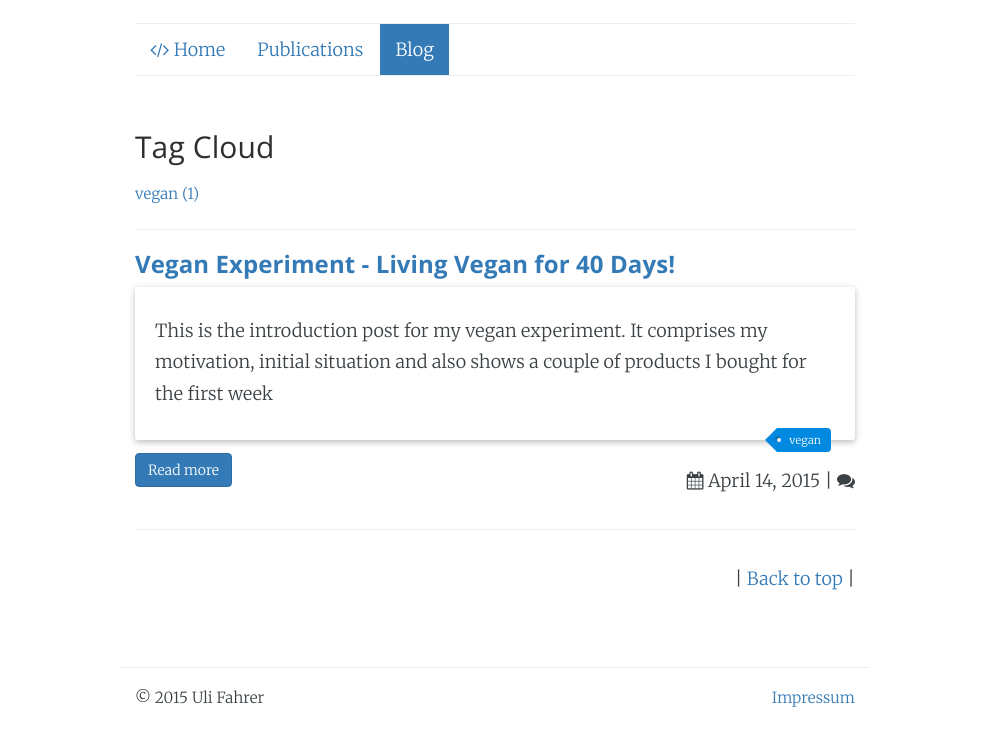
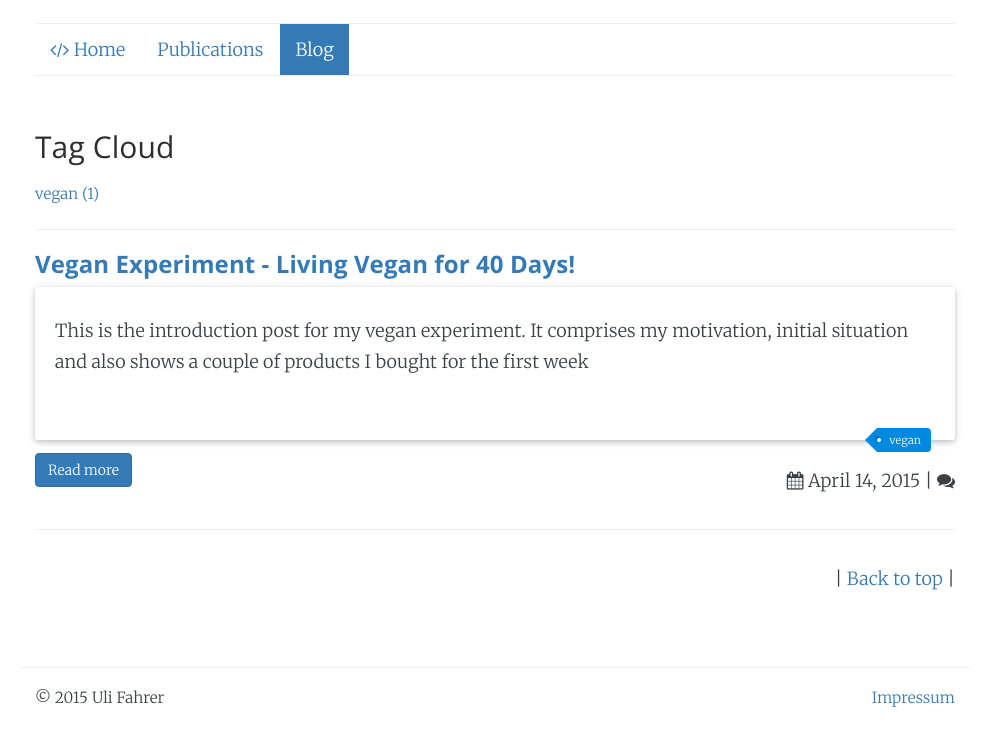
Before and after one commit to Tooa/tooa.github.io, a Jekyll site: the page built from blog/index.html, in a window 1280 px wide. Shown: the top 746 px of the page, without its empty margins (145-1134 px from the left). Built offline with Jekyll 4.4.1, drawn with Linux system fonts in a browser that asks for light colours; nearby versions of some CDN libraries; library files that are not in the unit come from our copies.

Commit message:
Fix mobile issues

```diff
--- a/_layouts/post.html
+++ b/_layouts/post.html
@@ -51,7 +51,7 @@ layout: default
         {% if page.comments %}
             <div class="col-md-12">
                 <h2>Comments Section</h2>
-                <p>Feel free to comment on the post but keep it clean and on topic.</p>
+                <p>Feel free to comment on the post. But keep it clean and on topic.</p>
                 {% include disqus.html %}
             </div>
         {% endif %}
--- a/blog/index.html
+++ b/blog/index.html
@@ -6,10 +6,10 @@ description: Blog
 permalink: /blog/
 ---
 <div class="blog">
-
     {% for post in site.posts %}
+        <!-- TODO: resolve code duplication: see tag-page.html -->
         <div class="row">
-        <div class="col-md-12">
+            <div class="col-md-12 hidden-xs hidden-sm">
                 <h3><strong><a href="{{ post.url }}">{{ post.title }}</a></strong></h3>
                 <div class="box">
                     <p>
@@ -33,23 +33,13 @@ permalink: /blog/
                             | <i class="fa fa-comments"></i> <a href="{{ site.url }}{{ post.url }}#disqus_thread"></a></p>
                     </div>
                 </div>
-           <!-- </div>-->
+            </div>
 
-            <div class="col-xs-8 hidden-md hidden-lg hidden-print">
-                <p>
-                    <i class="fa fa-calendar"></i> {{ post.date | date: "%B %e, %Y" }}
-                    | <i class="fa fa-comments"></i> <a href="{{ site.url }}{{ post.url }}#disqus_thread"></a>
-                </p>
-                <ul class="tags">
-                    {% for tag in post.tags %}
-                        <a href="/tag/{{ tag }}/" rel="tooltip"
-                            title="View posts tagged with &quot;{{ tag }}&quot;">{{ tag }}</a>
-                        {% if forloop.last != true %} {% endif %}
-                    {% endfor %}
-                </ul>
+
+            <div class="col-xs-12 hidden-md hidden-lg hidden-print">
+                <h3><strong><a href="{{ post.url }}">{{ post.title }}</a></strong></h3>
+            </div>
         </div>
         <hr class="style-two">
-        </div>
-    </div>
     {% endfor %}
 </div>
--- a/css/style.css
+++ b/css/style.css
@@ -56,26 +56,25 @@ h4.about-quote {
 	left: 4px;
 }
 
-.avatar {
-    margin-top: 25px;
-}
-
 span.site-tag a {
 	display: inline-block;
 	margin-right: 12px;
 }
 
 /* Customize container */
-@media (min-width: 768px) {
+@media (min-width: 900px) {
 	.container {
-		max-width: 750px;
+		max-width: 950px;
 	}
 }
 
-@media screen and (max-width: 600px) {
+@media screen and (max-width: 630px) {
 	.avatar {
 		width: 100px;
 		height: 100px;
+	}
+	.about-quote {
+		font-size: 0.8em !important;
 	}
 }
 
```
Also changed, not shown: _layouts/tag-page.html (+5 -23 lines), img/posts/vegan.jpg (deleted). Lines whose indentation alone changed are shown as unchanged.
